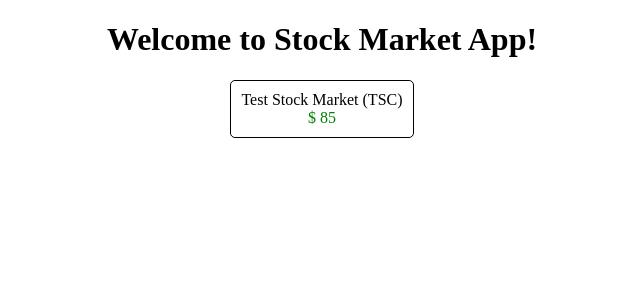
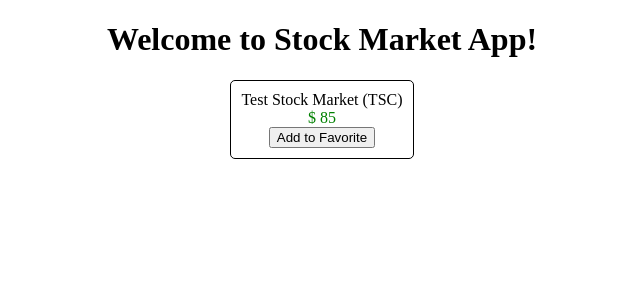
Before and after one commit to JIA-WE-LIAN/StockMarket, an Angular app: page / in a window 1280 px wide. Shown: the top 300 px of the page, without its empty margins (318-958 px from the left). Built offline with nearby package versions, Linux system fonts and the light colour scheme.

Commit message:
'3_eventBinding'

```diff
--- a/src/app/stock/stock-item/stock-item.component.html
+++ b/src/app/stock/stock-item/stock-item.component.html
@@ -2,4 +2,6 @@
   <div class="name">{{name + ' (' + code + ')'}}</div>
   <div class="price"
       [class]="positiveChange ? 'positive' : 'negative'">$ {{price}}</div>
+  <button (click)="toggleFavorite()"
+          [disabled]="favorite">Add to Favorite</button>
 </div>
--- a/src/app/stock/stock-item/stock-item.component.ts
+++ b/src/app/stock/stock-item/stock-item.component.ts
@@ -12,6 +12,7 @@
   public price: number;
   public previousPrice: number;
   public positiveChange: boolean;
+  public favorite: boolean;
 
   constructor() { }
 
@@ -21,5 +22,11 @@
     this.price = 85;
     this.previousPrice = 80;
     this.positiveChange = this.price >= this.previousPrice;
+    this.favorite = false;
+  }
+
+  toggleFavorite() {
+    console.log('toggle Event');
+    this.favorite = !this.favorite;
   }
 }
```
